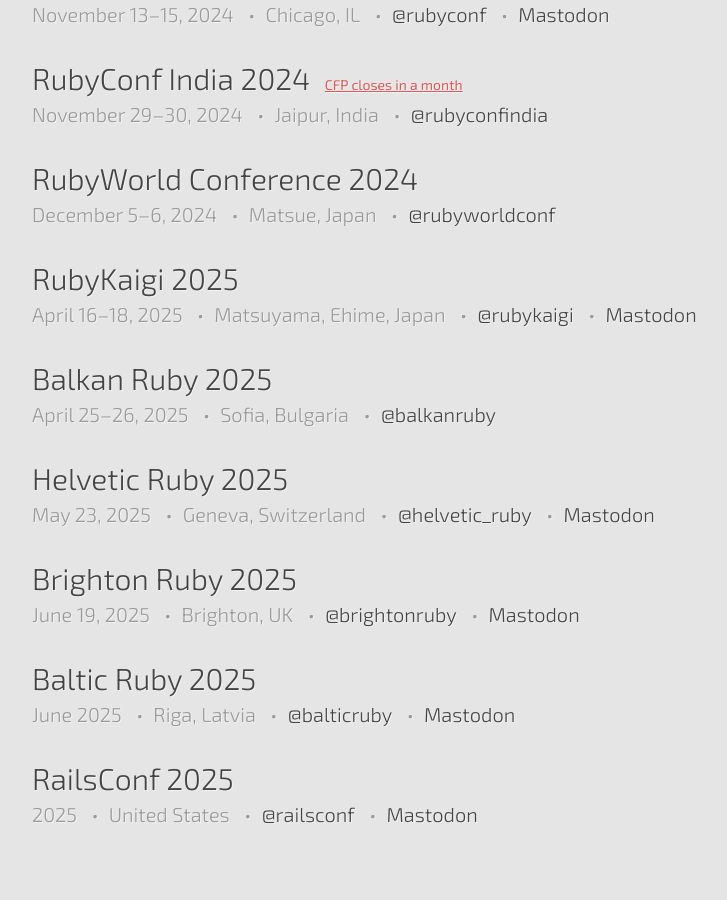
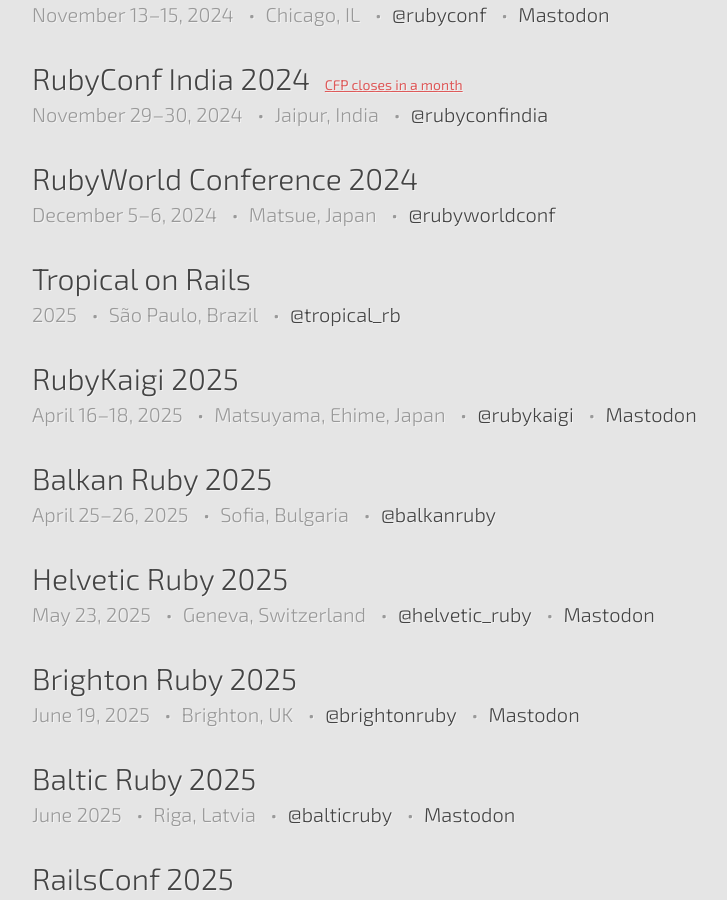
Before and after one commit to ruby-conferences/ruby-conferences.github.io, a Jekyll site: the page built from index.html, in a window 1280 px wide and 900 px high, scrolled down 1802 px. Shown: the whole window, without its empty margins (208-935 px from the left). Built offline with Jekyll 4.4.1, drawn with Linux system fonts in a browser that asks for light colours.

Commit message:
Adding Tropical 2025 (#710)

```diff
--- a/_data/conferences.yml
+++ b/_data/conferences.yml
@@ -2854,3 +2854,11 @@
   twitter: railsconf
   mastodon: https://ruby.social/@railsconf
   announced_on: 2024-05-07
+
+- name: Tropical on Rails
+  location: São Paulo, Brazil
+  start_date: 2025-04-03
+  end_date: 2025-04-04
+  date_precision: year
+  url: https://www.tropicalrb.com/
+  twitter: tropical_rb
```
